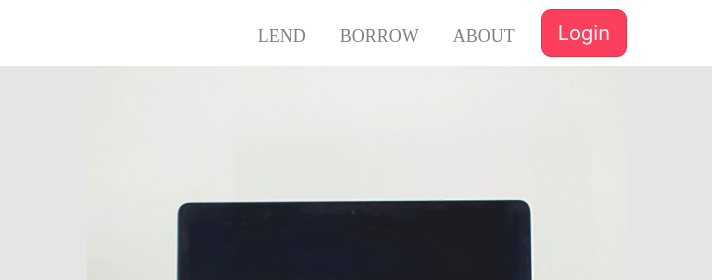
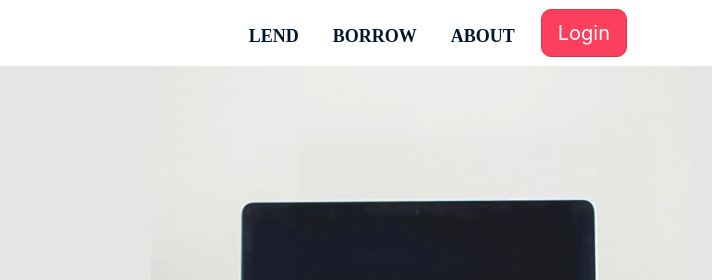
Before and after one commit to nwachiii/SignUp-page, a plain HTML site: page index.html in a window 1280 px wide. Shown: the top 280 px of the page, 568-1280 px from the left. Drawn offline with nearby package versions, Linux system fonts and the light colour scheme.

Commit message:
fix: nav-link fonts

```diff
--- a/index.html
+++ b/index.html
@@ -12,7 +12,7 @@
 </head>
 <body>
 		<!-- navbar goes in here -->
-		<nav class="navbar navbar-expand-lg navbar-light fixed-top">
+		<nav class="navbar navbar-expand-lg fixed-top">
 			<div class="container">
 			        <a class="navbar-brand" href="#"><img src="img/logo.png" alt=""></a>
 			        <button class="navbar-toggler" type="button" data-toggle="collapse" data-target="#navbarNav" aria-controls="navbarNav" aria-expanded="false" aria-label="Toggle navigation">
@@ -21,13 +21,13 @@
 			        <div class="collapse navbar-collapse" id="navbarNav">
 			          <ul class="navbar-nav mL-auto mt-2 mt-lg-0 ml-auto">
 			            <li class="nav-item">
-			              <a class="nav-link" href="#" id="lend">LEND</a>
+			              <a class="nav-link font-weight-bold" href="#" id="lend">LEND</a>
 			            </li>
 			            <li class="nav-item">
-			              <a class="nav-link" href="#" id="borrow">BORROW</a>
+			              <a class="nav-link font-weight-bold" href="#" id="borrow">BORROW</a>
 			            </li>
 			            <li class="nav-item">
-			              <a class="nav-link" href="#" id="about">ABOUT</a>
+			              <a class="nav-link font-weight-bold" href="#" id="about">ABOUT</a>
 			            </li>
 			            <li class="nav-item">
 			            <button type="button" class="btn btn-lg btn-outline-danger cstm-btn" id="Login">Login</button>
--- a/signUp.css
+++ b/signUp.css
@@ -63,6 +63,7 @@ small {
 	width: 614px;
 	height: 749px;
 	max-width: 100%;
+	margin-left: 4em;
 }
 
 #submit {
```
